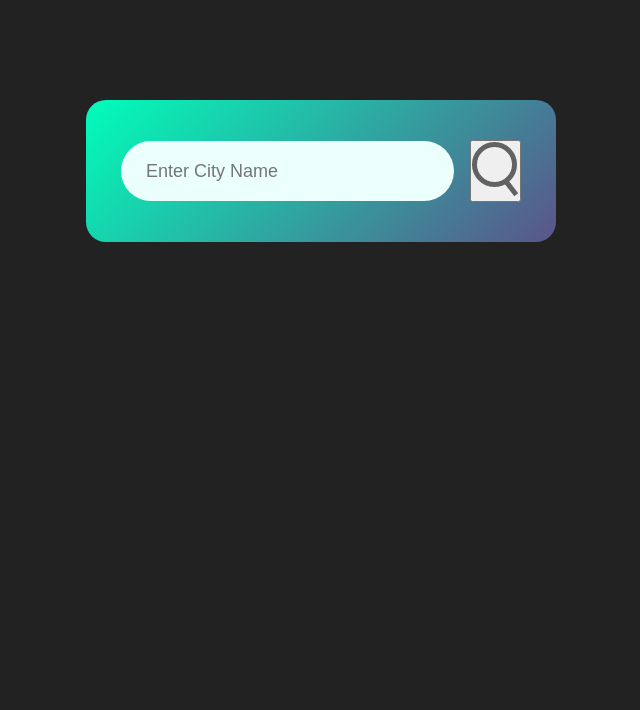
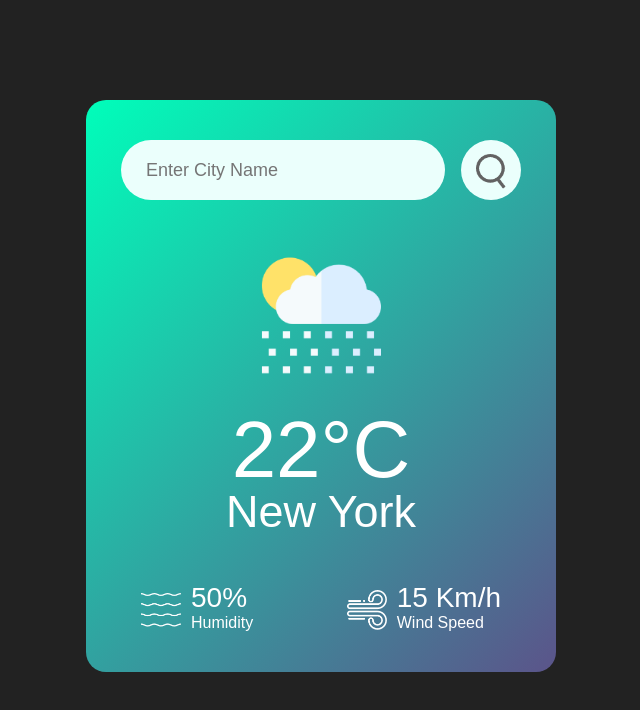
Before and after one commit to naufel1122/Weather-Application, a plain HTML site: page index.html in a window 1280 px wide. Shown: the whole page, without its empty margins (319-959 px from the left). Drawn offline with Linux system fonts and the light colour scheme.

```diff
--- a/index.html
+++ b/index.html
@@ -13,6 +13,31 @@
       <input type="text" placeholder="Enter City Name" spellcheck="false">
       <button><img src="./images/search.png" alt=""></button>
     </div>
+    <div class="weather">
+      <img class="weather-icon" src="./images/rain.png" alt="">
+      <h1 class="temp">22°C</h1>
+      <h2 class="city">New York</h2>
+      <div class="details">
+        <div class="col">
+          <img src="./images/humidity.png" alt="">
+          <div>
+            <p class="humidity">50%</p>
+            <p>Humidity</p>
+          </div>
+        </div>
+        <div class="col">
+          <img src="./images/wind.png" alt="">
+          <div>
+            <p class="wind">15 Km/h</p>
+            <p>Wind Speed</p>
+          </div>
+        </div>
+      </div>
+    </div>
   </div>
 </body>
 </html>
+
+
+            <!-- API KEY -->
+<!-- 38ad1c3371035cd63c40c291f5b85f78 -->
--- a/style.css
+++ b/style.css
@@ -35,3 +35,49 @@
   margin-right: 16px;
   font-size: 18px;
 }
+.search button{
+  border: 0;
+  outline: 0;
+  background:#ebfffc;
+  border-radius: 50%;
+  width: 60px;
+  height: 60px;
+  cursor: pointer;
+}
+.search button img{
+  width: 30px;
+  margin-top: 6px;
+}
+.weather-icon{
+  width: 170px;
+  margin-top: 30px;
+}
+.weather h1{
+  font-size: 80px;
+  font-weight:500 ;
+}
+.weather h2{
+  font-size: 45px;
+  font-weight:400;
+  margin-top: -10px;
+}
+.details{
+  display: flex;
+  align-items: center;
+  justify-content: space-between;
+  padding:0 20px;
+  margin-top: 50px;
+}
+.col{
+display: flex;
+align-items: center;
+text-align: left;
+}
+.col img{
+  width: 40px ;
+  margin-right:10px ;
+}
+.humidity, .wind{
+  font-size: 28px;
+  margin-top: -6px;
+}
```
